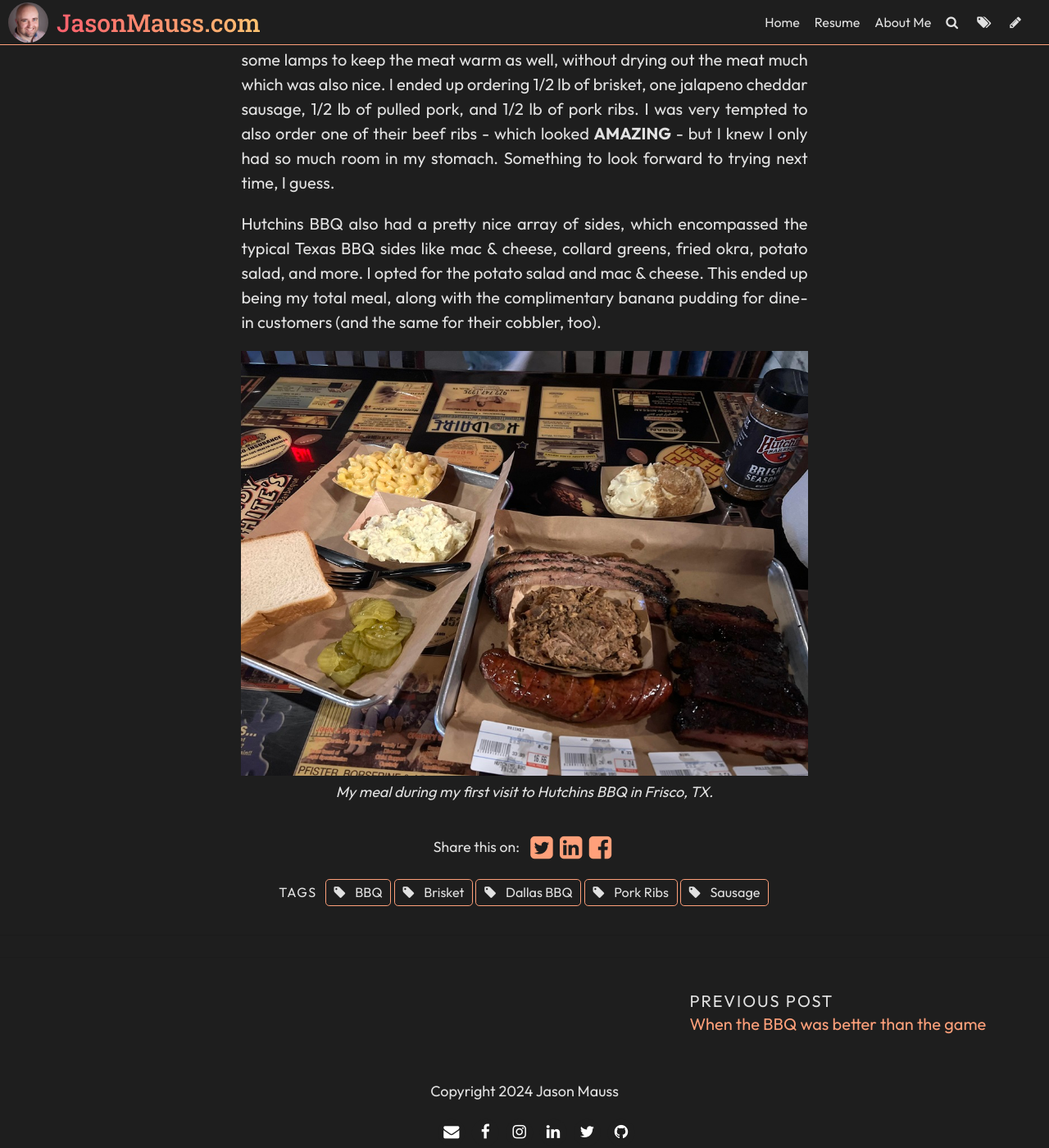
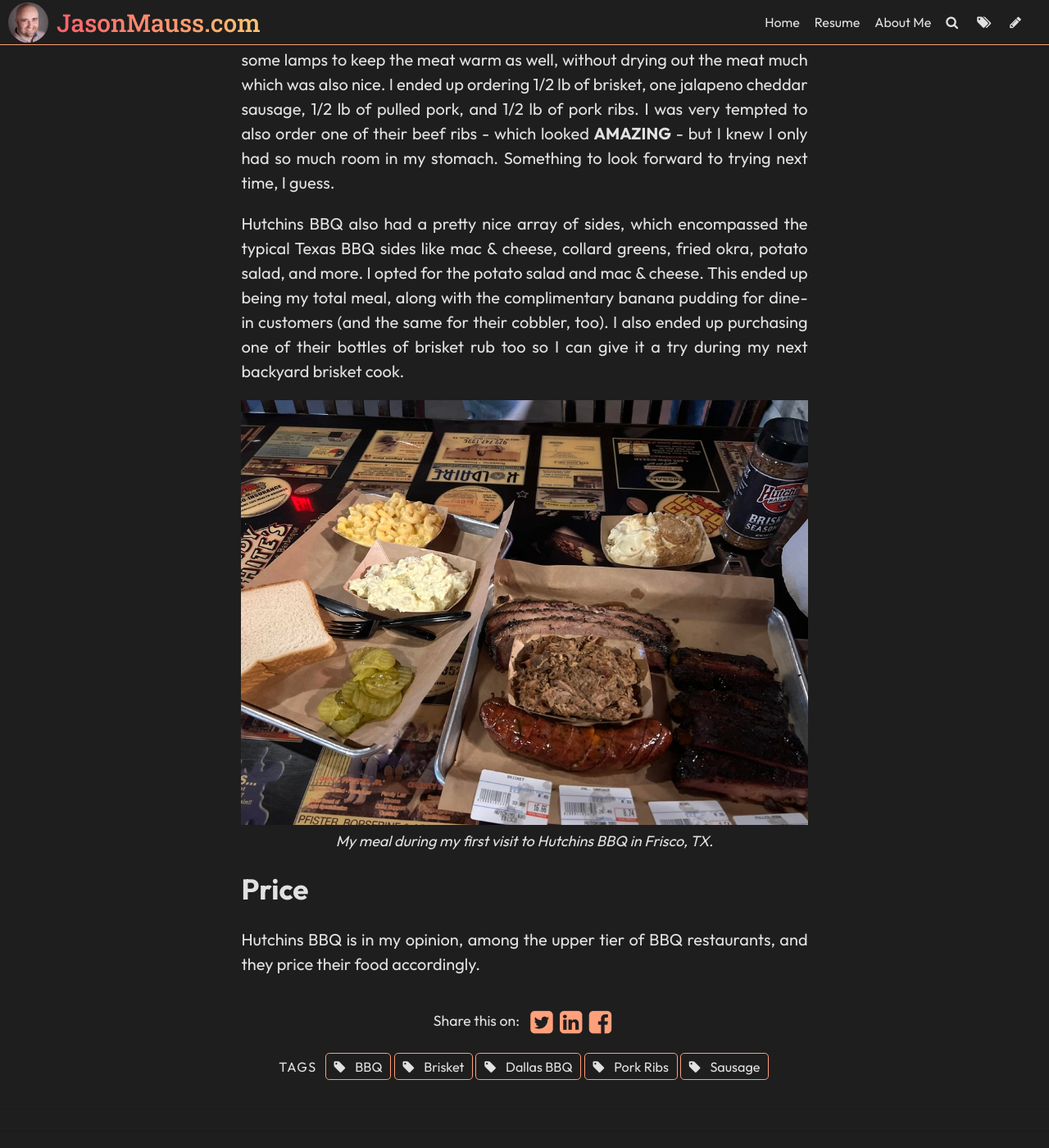
Before and after one commit to jasonmauss/jasonmaussblog, a Jekyll site: the page built from _posts/2024-03-06-texas-bbq-review-hutchins-bbq.md, in a window 1280 px wide and 1400 px high, scrolled down 4574 px. Shown: the whole window at 82% size. Built offline with Jekyll 4.4.1, drawn with Linux system fonts in a browser that asks for light colours; some web fonts are replaced; comment, search, counter and statistics services are not loaded.

Commit message:
Update Post “2024-03-06-texas-bbq-review-hutchins-bbq”

```diff
--- a/_posts/2024-03-06-texas-bbq-review-hutchins-bbq.md
+++ b/_posts/2024-03-06-texas-bbq-review-hutchins-bbq.md
@@ -35,6 +35,10 @@ During my short wait (about 10 minutes) I twice got handed a sample of something
 
 Once you reach the front of the line there is a large meat counter with people holding knives ready to put whatever you order onto a tray for you. And they remind you to take a second tray for sides. They brushed the ribs I ordered with a little warm BBQ sauce when I ordered, which was a nice touch. They use some lamps to keep the meat warm as well, without drying out the meat much which was also nice. I ended up ordering 1/2 lb of brisket, one jalapeno cheddar sausage, 1/2 lb of pulled pork, and 1/2 lb of pork ribs. I was very tempted to also order one of their beef ribs - which looked **AMAZING** - but I knew I only had so much room in my stomach. Something to look forward to trying next time, I guess.
 
-Hutchins BBQ also had a pretty nice array of sides, which encompassed the typical Texas BBQ sides like mac & cheese, collard greens, fried okra, potato salad, and more. I opted for the potato salad and mac & cheese. This ended up being my total meal, along with the complimentary banana pudding for dine-in customers (and the same for their cobbler, too).
+Hutchins BBQ also had a pretty nice array of sides, which encompassed the typical Texas BBQ sides like mac & cheese, collard greens, fried okra, potato salad, and more. I opted for the potato salad and mac & cheese. This ended up being my total meal, along with the complimentary banana pudding for dine-in customers (and the same for their cobbler, too). I also ended up purchasing one of their bottles of brisket rub too so I can give it a try during my next backyard brisket cook.
 
 ![My meal during my first visit to Hutchins BBQ in Frisco, TX.](../uploads/hutchinsplatespic.jpg "My meal during my first visit to Hutchins BBQ in Frisco, TX.")
+
+## Price
+
+Hutchins BBQ is in my opinion, among the upper tier of BBQ restaurants, and they price their food accordingly.
```
